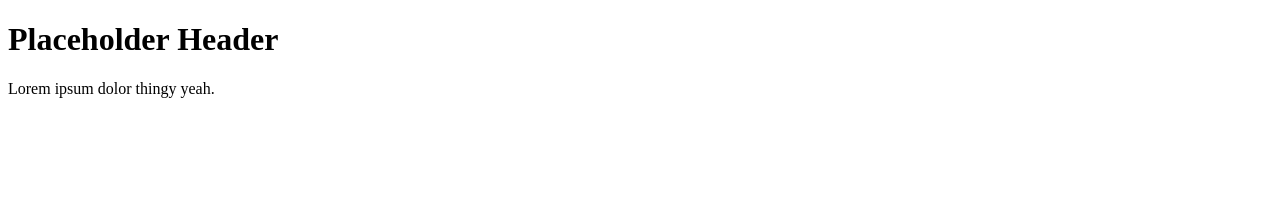
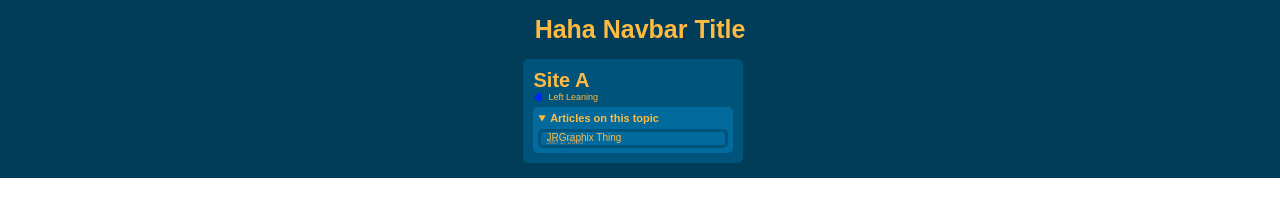
Before and after one commit to JMack21/cruzhacks24, a browser extension: page index.html in a window 1280 px wide. Drawn offline with Linux system fonts and the light colour scheme; a web font is replaced by a local one.

Commit message:
set up project with npm, browserify, and esmify

```diff
--- /dev/null
+++ b/browserifybundles/bundle.js
@@ -0,0 +1,97 @@
+(function(){function r(e,n,t){function o(i,f){if(!n[i]){if(!e[i]){var c="function"==typeof require&&require;if(!f&&c)return c(i,!0);if(u)return u(i,!0);var a=new Error("Cannot find module '"+i+"'");throw a.code="MODULE_NOT_FOUND",a}var p=n[i]={exports:{}};e[i][0].call(p.exports,function(r){var n=e[i][1][r];return o(n||r)},p,p.exports,r,e,n,t)}return n[i].exports}for(var u="function"==typeof require&&require,i=0;i<t.length;i++)o(t[i]);return o}return r})()({1:[function(require,module,exports){
+
+const exampleAddingSites = require('./scripts/ui/exampleAddingSites')
+
+function mainfunc()
+{
+	console.log('mainfunc() is working');
+
+	exampleAddingSites.thing();
+}
+
+mainfunc();
+
+},{"./scripts/ui/exampleAddingSites":2}],2:[function(require,module,exports){
+"use strict";
+
+Object.defineProperty(exports, "__esModule", {
+  value: true
+});
+exports.thing = thing;
+const uistuff = require('./uistuff');
+function thing() {
+  const a = uistuff.createNewNewsite("Site A");
+  uistuff.addBiasLineToNewsite(a, "images/bias_left.png", "Left Leaning");
+  uistuff.addArticleToNewsite(a, "https://jrgraphix.net/", "JRGraphix Thing", "Jan 1, 2000");
+}
+
+},{"./uistuff":3}],3:[function(require,module,exports){
+"use strict";
+
+Object.defineProperty(exports, "__esModule", {
+  value: true
+});
+exports.addArticleToNewsite = addArticleToNewsite;
+exports.addBiasLineToNewsite = addBiasLineToNewsite;
+exports.createNewNewsite = createNewNewsite;
+const ARTICLES_DROPDOWN_TEXT = "Articles on this topic";
+function createNewNewsite(siteTitle) {
+  const site = document.createElement('div');
+  site.classList.add('newsite-div');
+  const site_titleAndBias = document.createElement('div');
+  site_titleAndBias.classList.add('title-and-bias-of-newsite');
+  const site_titleAndBias_header = document.createElement('h2');
+  site_titleAndBias_header.innerHTML = siteTitle;
+  site_titleAndBias.appendChild(site_titleAndBias_header);
+  site.appendChild(site_titleAndBias);
+  const site_artclsDrpCnt = document.createElement('div');
+  site_artclsDrpCnt.classList.add('list-of-articles-dropdown-container');
+  const site_artclsDrpCnt_dts = document.createElement('details');
+  site_artclsDrpCnt_dts.classList.add('list-of-articles-dropdown');
+  site_artclsDrpCnt_dts.open = true;
+  const site_artclsDrpCnt_dts_summary = document.createElement('summary');
+  site_artclsDrpCnt_dts_summary.innerHTML = ARTICLES_DROPDOWN_TEXT;
+  site_artclsDrpCnt_dts.appendChild(site_artclsDrpCnt_dts_summary);
+  const site_artclsDrpCnt_dts_lst = document.createElement('div');
+  site_artclsDrpCnt_dts_lst.classList.add('list-of-articles-div');
+  site_artclsDrpCnt_dts.appendChild(site_artclsDrpCnt_dts_lst);
+  site_artclsDrpCnt.appendChild(site_artclsDrpCnt_dts);
+  site.appendChild(site_artclsDrpCnt);
+  document.getElementById('the-list-of-newsites').appendChild(site);
+  return site;
+}
+function addBiasLineToNewsite(site, imgsrc, text) {
+  const biasLine = document.createElement('div');
+  biasLine.classList.add('bias-of-newsite-line');
+  const biasLine_img = document.createElement('img');
+  biasLine_img.setAttribute('src', imgsrc);
+  biasLine_img.setAttribute('style', "width:8px;height:8px");
+  biasLine.appendChild(biasLine_img);
+  const biasLine_text = document.createElement('p');
+  biasLine_text.classList.add('bias-text');
+  biasLine_text.innerHTML = text;
+  biasLine.appendChild(biasLine_text);
+  site.querySelector('.title-and-bias-of-newsite').appendChild(biasLine);
+}
+function addArticleToNewsite(site, articleUrl, articleTitle, articleDate) {
+  const article = document.createElement('div');
+  const article_a = document.createElement('a');
+  article_a.classList.add('article-link');
+  article_a.setAttribute('href', articleUrl);
+  article_a.setAttribute('target', '_blank');
+  article_a.setAttribute('rel', 'noopener noreferrer');
+  const article_a_artdiv = document.createElement('div');
+  article_a_artdiv.classList.add("article-div");
+  const article_a_artdiv_title = document.createElement('h3');
+  article_a_artdiv_title.innerHTML = articleTitle;
+  article_a_artdiv.appendChild(article_a_artdiv_title);
+  const article_a_artdiv_date = document.createElement('p');
+  article_a_artdiv_date.classList.add("article-date");
+  article_a_artdiv_date.innerHTML = articleDate;
+  article_a_artdiv.appendChild(article_a_artdiv_date);
+  article_a.appendChild(article_a_artdiv);
+  article.appendChild(article_a);
+  site.querySelector('.list-of-articles-dropdown-container').querySelector('.list-of-articles-dropdown').querySelector('.list-of-articles-div').appendChild(article);
+}
+
+},{}]},{},[1]);
--- a/index.html
+++ b/index.html
@@ -1,12 +1,29 @@
 <!DOCTYPE html>
+
 <html lang="en">
+
 	<head>
 		<meta charset="UTF-8">
 		<meta name="viewport" content="width=device-width, initial-scale=1.0">
 		<title>CruzHacks24 Project</title>
+		<link rel="stylesheet" href="./styles/styles.css">
 	</head>
+
 	<body>
-	<h1>Placeholder Header</h1>
-	<p>Lorem ipsum dolor thingy yeah.</p>
+		<div class="maindiv">
+			<div class="main-vert-div">
+
+				<div class="navbar-div">
+					<h1>Haha Navbar Title</h1>
+				</div>
+
+				<div class="list-of-newsites-div" id="the-list-of-newsites">
+				</div>
+
+			</div>
+		</div>
+
+		<script src="browserifybundles/bundle.js" charset="utf-8"></script>
 	</body>
+
 </html>
--- /dev/null
+++ b/scripts/ui/exampleAddingSites.js
@@ -0,0 +1,11 @@
+
+const uistuff = require('./uistuff')
+
+function thing()
+{
+	const a = uistuff.createNewNewsite("Site A");
+	uistuff.addBiasLineToNewsite(a, "images/bias_left.png", "Left Leaning");
+	uistuff.addArticleToNewsite(a, "https://jrgraphix.net/", "JRGraphix Thing", "Jan 1, 2000");
+}
+
+export { thing };
--- /dev/null
+++ b/scripts/ui/uistuff.js
@@ -0,0 +1,93 @@
+
+const ARTICLES_DROPDOWN_TEXT = "Articles on this topic";
+
+function createNewNewsite(siteTitle)
+{
+	const site = document.createElement('div');
+	site.classList.add('newsite-div');
+
+	const site_titleAndBias = document.createElement('div');
+	site_titleAndBias.classList.add('title-and-bias-of-newsite');
+
+		const site_titleAndBias_header = document.createElement('h2');
+		site_titleAndBias_header.innerHTML = siteTitle;
+		site_titleAndBias.appendChild(site_titleAndBias_header);
+
+	site.appendChild(site_titleAndBias);
+
+	const site_artclsDrpCnt = document.createElement('div');
+	site_artclsDrpCnt.classList.add('list-of-articles-dropdown-container');
+
+		const site_artclsDrpCnt_dts = document.createElement('details');
+		site_artclsDrpCnt_dts.classList.add('list-of-articles-dropdown');
+		site_artclsDrpCnt_dts.open = true;
+
+			const site_artclsDrpCnt_dts_summary = document.createElement('summary');
+			site_artclsDrpCnt_dts_summary.innerHTML = ARTICLES_DROPDOWN_TEXT;
+			site_artclsDrpCnt_dts.appendChild(site_artclsDrpCnt_dts_summary);
+
+			const site_artclsDrpCnt_dts_lst = document.createElement('div');
+			site_artclsDrpCnt_dts_lst.classList.add('list-of-articles-div');
+			site_artclsDrpCnt_dts.appendChild(site_artclsDrpCnt_dts_lst);
+
+		site_artclsDrpCnt.appendChild(site_artclsDrpCnt_dts);
+
+	site.appendChild(site_artclsDrpCnt);
+
+	document.getElementById('the-list-of-newsites').appendChild(site);
+
+	return site;
+}
+
+function addBiasLineToNewsite(site, imgsrc, text)
+{
+	const biasLine = document.createElement('div');
+	biasLine.classList.add('bias-of-newsite-line');
+
+	const biasLine_img = document.createElement('img');
+	biasLine_img.setAttribute('src', imgsrc);
+	biasLine_img.setAttribute('style', "width:8px;height:8px");
+	biasLine.appendChild(biasLine_img);
+
+	const biasLine_text = document.createElement('p');
+	biasLine_text.classList.add('bias-text');
+	biasLine_text.innerHTML = text;
+	biasLine.appendChild(biasLine_text);
+
+	site.querySelector('.title-and-bias-of-newsite').appendChild(biasLine);
+}
+
+function addArticleToNewsite(site, articleUrl, articleTitle, articleDate)
+{
+	const article = document.createElement('div');
+
+		const article_a = document.createElement('a');
+		article_a.classList.add('article-link');
+		article_a.setAttribute('href', articleUrl);
+		article_a.setAttribute('target', '_blank');
+		article_a.setAttribute('rel', 'noopener noreferrer');
+
+			const article_a_artdiv = document.createElement('div');
+			article_a_artdiv.classList.add("article-div");
+
+				const article_a_artdiv_title = document.createElement('h3');
+				article_a_artdiv_title.innerHTML = articleTitle;
+				article_a_artdiv.appendChild(article_a_artdiv_title);
+
+				const article_a_artdiv_date = document.createElement('p');
+				article_a_artdiv_date.classList.add("article-date");
+				article_a_artdiv_date.innerHTML = articleDate;
+				article_a_artdiv.appendChild(article_a_artdiv_date);
+
+			article_a.appendChild(article_a_artdiv);
+
+		article.appendChild(article_a);
+
+	site
+		.querySelector('.list-of-articles-dropdown-container')
+		.querySelector('.list-of-articles-dropdown')
+		.querySelector('.list-of-articles-div')
+		.appendChild(article);
+}
+
+export { createNewNewsite, addBiasLineToNewsite, addArticleToNewsite };
--- /dev/null
+++ b/styles/styles.css
@@ -0,0 +1,237 @@
+@import url('https://fonts.googleapis.com/css2?family=Palanquin:wght@400;500;700&display=swap');
+
+:root
+{
+	--tiny-padding: 1px;
+	--small-padding: 5px;
+	--medium-padding: 10px;
+	--big-padding: 15px;
+	--article-inverse-padding: -5px;
+
+	--overall-width: 800px;
+	--newsite-width: 200px;
+	--corner-rounding: 5px;
+
+	--sans-serif-font: 'Palanquin', sans-serif;
+
+	--blue1: #0b1e33;
+	--blue2: #013c58;
+	--blue3: #00537a;
+	--blue4: #026A9c;
+	--yellow1: #f5a201;
+	--yellow2: #ffba42;
+	--yellow3: #a69577;
+}
+
+body
+{
+	min-width: var(--overall-width);
+
+	margin: 0px;
+	padding: 0px;
+}
+
+body::-webkit-scrollbar
+{
+	display: none;
+}
+
+.maindiv
+{
+	background-color: var(--blue1);
+
+	margin: 0px;
+	padding: 0px;
+}
+
+.main-vert-div
+{
+	display: flex;
+	flex-direction: column;
+	align-items: center;
+
+	margin: 0px;
+	padding: 0px;
+	padding-top: var(--big-padding);
+
+	background-color: var(--blue2);
+}
+
+.navbar-div
+{
+	margin: 0px;
+	padding: 0px;
+}
+
+.list-of-newsites-div
+{
+	display: flex;
+	flex-wrap: wrap;
+	justify-content: center;
+
+	margin: 0px;
+	padding: 0px;
+	padding-top: var(--big-padding);
+}
+
+.list-of-newsites-div > div
+{
+	margin-right: var(--big-padding);
+	margin-bottom: var(--big-padding);
+}
+
+.newsite-div
+{
+	display: flex;
+	flex-direction: column;
+
+	min-width: var(--newsite-width);
+	max-width: var(--newsite-width);
+
+	margin: 0px;
+	padding: var(--medium-padding);
+
+	background-color: var(--blue3);
+	border-radius: var(--corner-rounding);
+}
+
+.newsite-div > div + div
+{
+	margin-top: var(--small-padding);
+}
+
+.title-and-bias-of-newsite
+{
+	display: flex;
+	flex-direction: column;
+
+	margin: 0px;
+	padding: 0px;
+}
+
+.bias-of-newsite-line
+{
+	display: flex;
+	flex-wrap: wrap;
+	align-items: center;
+
+	margin: 0px;
+	padding: 0px;
+}
+
+.bias-of-newsite-line > *
+{
+	margin-right: var(--small-padding);
+}
+
+.list-of-articles-dropdown-container
+{
+	margin: 0px;
+	padding: var(--small-padding);
+
+	background-color: var(--blue4);
+	border-radius: var(--corner-rounding);
+}
+
+.list-of-articles-dropdown
+{
+	margin: 0px;
+	padding: 0px;
+}
+
+.list-of-articles-div
+{
+	display: flex;
+	flex-direction: column;
+
+	margin: 0px;
+	padding: 0px;
+}
+
+.list-of-articles-div > div
+{
+	margin: 0px;
+	padding: 0px;
+	padding-top: var(--small-padding);
+}
+
+a.article-link
+{
+	margin: 0px;
+	padding: 0px;
+
+	text-decoration: none;
+	color: var(--yellow1);
+}
+
+.article-div
+{
+	display: flex;
+	flex-direction: column;
+
+	margin: 0px;
+	padding: var(--small-padding);
+	padding-top: 0px;
+	padding-bottom: 0px;
+
+	border-style: solid;
+	border-color: var(--blue3);
+	border-radius: var(--corner-rounding);
+}
+
+h1, h2, h3, h4, h5, h6, p, summary
+{
+	margin: 0px;
+	padding: var(--tiny-padding);
+	padding-top: 0px;
+	padding-bottom: 0px;
+
+	font-family: var(--sans-serif-font);
+	font-weight: 100;
+	color: var(--yellow2);
+}
+
+h1
+{
+	font-size: 25px;
+	font-weight: 700;
+}
+
+h2
+{
+	font-size: 20px;
+	font-weight: 700;
+}
+
+.bias-text
+{
+	font-size: 9px;
+	font-weight: 500;
+}
+
+.list-of-articles-dropdown > summary
+{
+	user-select: none;
+
+	font-size: 11px;
+	font-weight: 700;
+}
+
+h3
+{
+	font-size: 10px;
+}
+
+.article-type, .article-date
+{
+	margin-top: var(--article-inverse-padding);
+
+	font-size: 7px;
+	color: var(--yellow3);
+}
+
+img
+{
+	margin: 0px;
+	padding: var(--tiny-padding);
+}
```
Also changed, not shown: mainscript.js (added, +11 -0 lines), package.json (added, +22 -0 lines), images/bias_left.png (added), 1 other file. Lines whose indentation alone changed are shown as unchanged.
